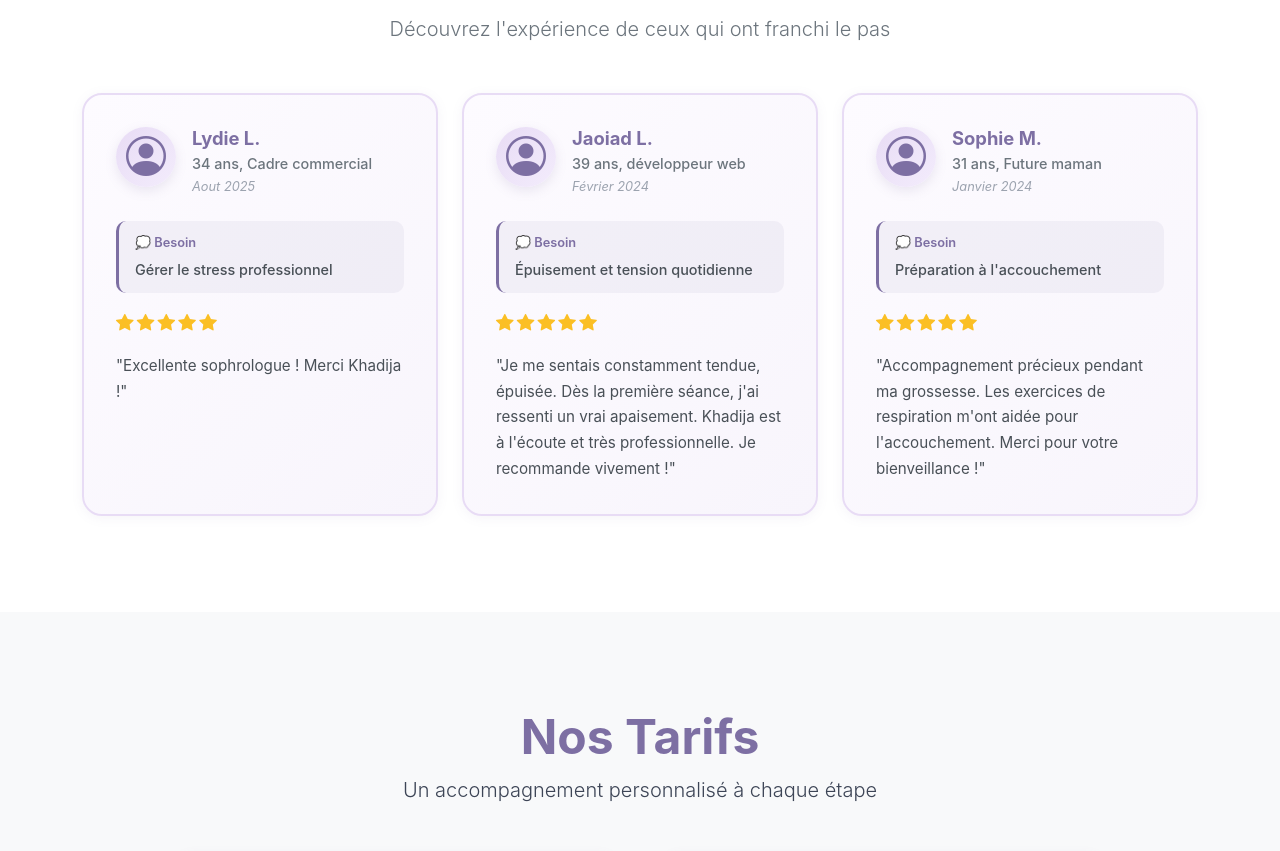
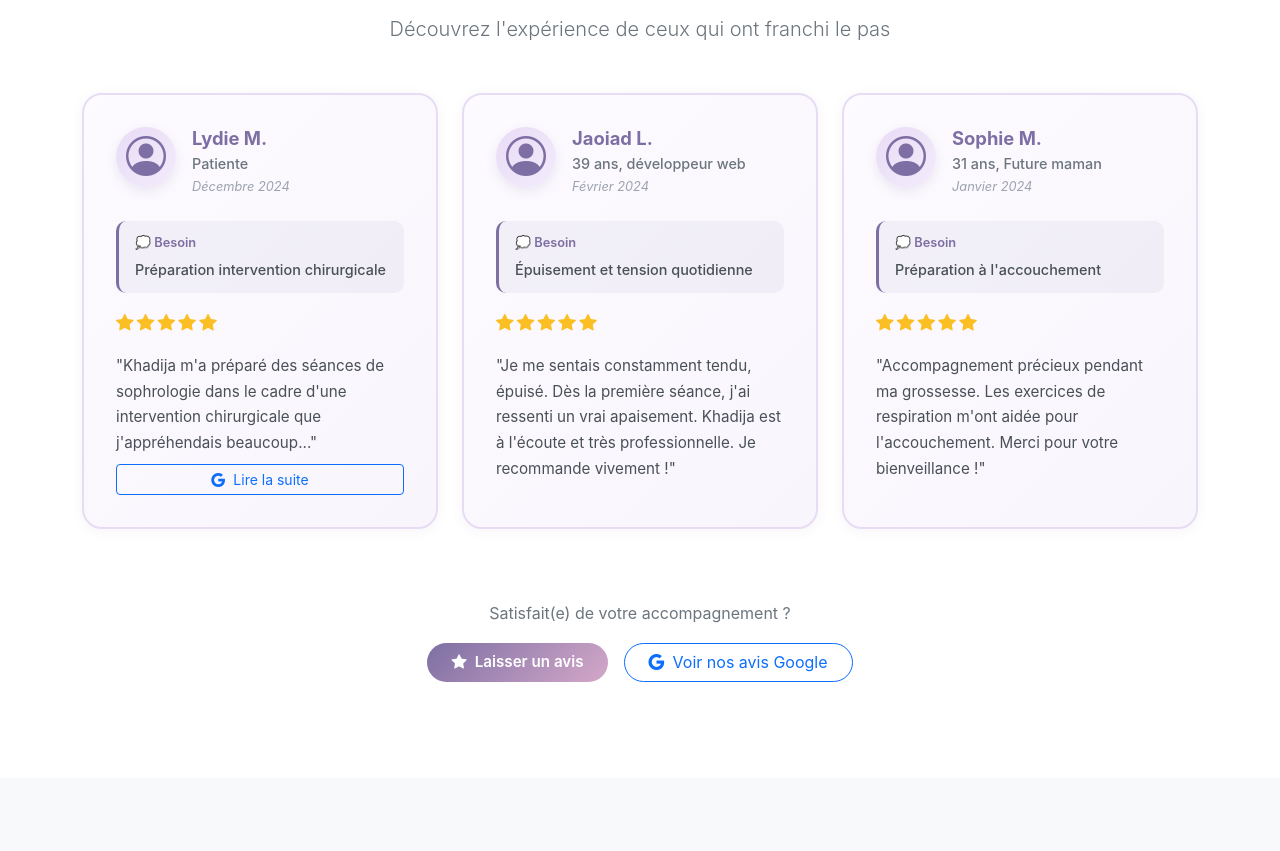
Before and after one commit to jaoiad/sophrokare, a plain HTML site: page index.html in a window 1280 px wide. Shown: the part 5600-6451 px from the top of the page. Drawn offline with nearby package versions, Linux system fonts and the light colour scheme; animation ran at ten frames a second; a script that the page names is missing.

Commit message:
« modif »

```diff
--- a/css/styles.css
+++ b/css/styles.css
@@ -1613,13 +1613,3 @@ footer a:focus {
     color: var(--primary-purple);
     font-size: 1.2rem;
 }
-
-/* ===== MODAL BACKDROP VIOLET ===== */
-.modal-backdrop {
-    --bs-backdrop-bg: #7d6fa3 !important;
-    background-color: #7d6fa3 !important;
-}
-
-.modal-backdrop.show {
-    opacity: 0.85 !important;
-}
--- a/index.html
+++ b/index.html
@@ -701,14 +701,14 @@
                             <i class="bi bi-person-circle"></i>
                         </div>
                         <div class="testimonial-info">
-                            <h3 class="testimonial-name">Lydie L.</h3>
-                            <p class="testimonial-meta">34 ans, Cadre commercial</p>
-                            <p class="testimonial-date">Aout 2025</p>
+                            <h3 class="testimonial-name">Lydie M.</h3>
+                            <p class="testimonial-meta">Patiente</p>
+                            <p class="testimonial-date">Décembre 2024</p>
                         </div>
                     </div>
                     <div class="testimonial-context">
                         <span class="context-label">💭 Besoin</span>
-                        <p>Gérer le stress professionnel</p>
+                        <p>Préparation intervention chirurgicale</p>
                     </div>
                     <div class="stars mb-3">
                         <i class="bi bi-star-fill"></i>
@@ -718,8 +718,11 @@
                         <i class="bi bi-star-fill"></i>
                     </div>
                     <p class="testimonial-text">
-                        "Excellente sophrologue ! Merci Khadija !"
+                        "Khadija m'a préparé des séances de sophrologie dans le cadre d'une intervention chirurgicale que j'appréhendais beaucoup..."
                     </p>
+                    <a href="https://g.page/r/CbOhShp3NaOrEBM" target="_blank" rel="noopener noreferrer" class="btn btn-sm btn-outline-primary mt-2">
+                        <i class="bi bi-google me-2"></i>Lire la suite
+                    </a>
                 </article>
             </div>
             <div class="col-md-6 col-lg-4">
@@ -746,7 +749,7 @@
                         <i class="bi bi-star-fill"></i>
                     </div>
                     <p class="testimonial-text">
-                        "Je me sentais constamment tendue, épuisée. Dès la première séance, j'ai ressenti un vrai apaisement. Khadija est à l'écoute et très professionnelle. Je recommande vivement !"
+                        "Je me sentais constamment tendu, épuisé. Dès la première séance, j'ai ressenti un vrai apaisement. Khadija est à l'écoute et très professionnelle. Je recommande vivement !"
                     </p>
                 </article>
             </div>
@@ -777,6 +780,19 @@
                         "Accompagnement précieux pendant ma grossesse. Les exercices de respiration m'ont aidée pour l'accouchement. Merci pour votre bienveillance !"
                     </p>
                 </article>
+            </div>
+        </div>
+
+        <!-- Boutons Avis Google -->
+        <div class="text-center mt-5 pt-4">
+            <p class="text-secondary mb-3">Satisfait(e) de votre accompagnement ?</p>
+            <div class="d-flex justify-content-center gap-3 flex-wrap">
+                <a href="https://g.page/r/CbOhShp3NaOrEBM/review" target="_blank" rel="noopener noreferrer" class="btn btn-primary-custom rounded-pill px-4">
+                    <i class="bi bi-star-fill me-2"></i>Laisser un avis
+                </a>
+                <a href="https://g.page/r/CbOhShp3NaOrEBM" target="_blank" rel="noopener noreferrer" class="btn btn-outline-primary rounded-pill px-4">
+                    <i class="bi bi-google me-2"></i>Voir nos avis Google
+                </a>
             </div>
         </div>
     </div>
```
